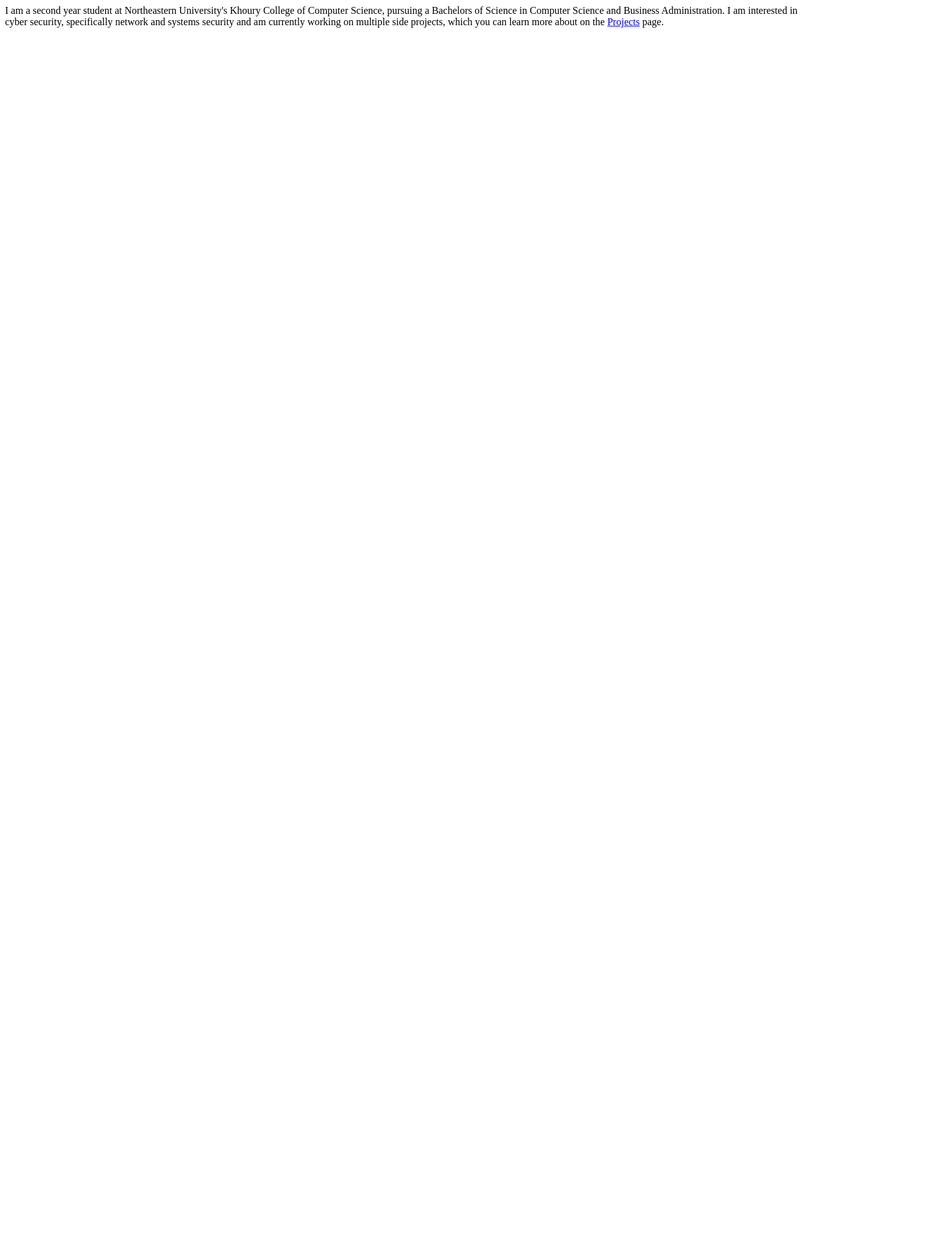
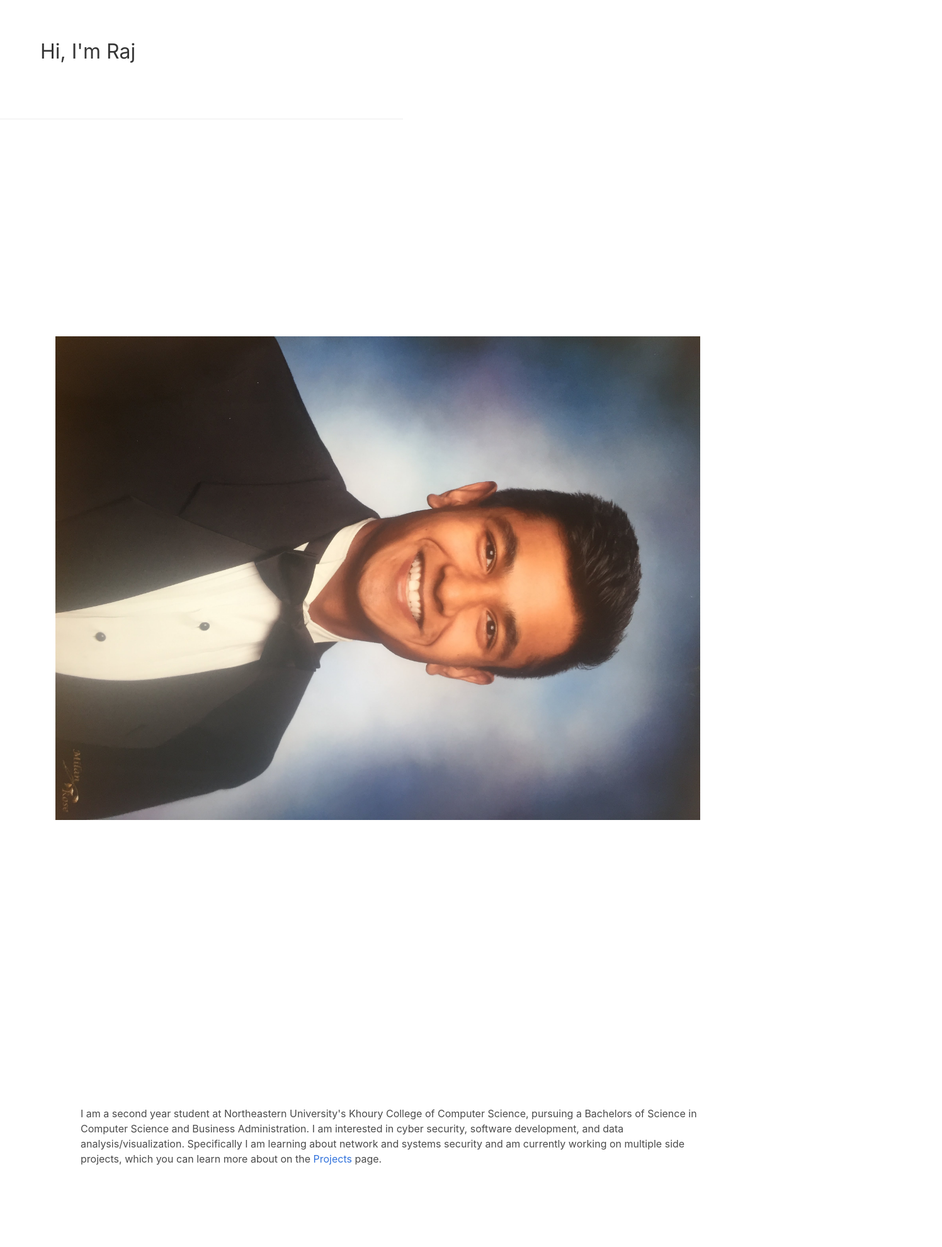
Before and after one commit to rajp33/website, a plain HTML site: page public/html/about.html in a window 1280 px wide. Shown: the whole page at 63% size, 1496 px wide, since content can reach past the window. Before the commit the page ends 800 px from the top, so only its background shows below. Drawn offline with nearby package versions, Linux system fonts and the light colour scheme.

Commit message:
add images and text to about/contact pages

```diff
--- /dev/null
+++ b/public/css/about.css
@@ -0,0 +1,19 @@
+
+h1 {
+  padding: 5% 5%;
+}
+
+.desc {
+  padding: 10% 10%;
+}
+
+img {
+  position: relative;
+  left: calc(25% - 40px);
+  padding-top: 30%;
+  padding-left: 10%;
+  padding-right: 10%;
+  transform: rotate(90deg);
+  height: 100%;
+  width: 80%;
+}
--- /dev/null
+++ b/public/css/contact.css
@@ -0,0 +1,8 @@
+body {
+  text-align: center;
+  padding: 5% 5%;
+}
+
+h1 {
+  font-size: 50px;
+}
--- a/public/html/about.html
+++ b/public/html/about.html
@@ -3,13 +3,23 @@
   <head>
     <meta charset="utf-8">
     <title>Raj Patel | About Me</title>
+    <link rel="stylesheet" href="https://cdnjs.cloudflare.com/ajax/libs/bulma/0.7.5/css/bulma.min.css">
+    <link rel="stylesheet" href="/css/about.css">
   </head>
   <body>
-    <div class="Description">
-    I am a second year student at Northeastern University's Khoury College of Computer Science,
-    pursuing a Bachelors of Science in Computer Science and Business Administration. I am interested
-    in cyber security, specifically network and systems security and am currently working on multiple
-    side projects, which you can learn more about on the <a href="projects.html">Projects</a> page.
+    <div class="title">
+      <h1>Hi, I'm Raj</h1>
+    </div>
+    <hr align="center" width="50%">
+    <img src="/img/me.jpg" alt="Me">
+    <div class="desc">
+      <p class="descriptionText">
+      I am a second year student at Northeastern University's Khoury College of Computer Science,
+      pursuing a Bachelors of Science in Computer Science and Business Administration. I am interested
+      in cyber security, software development, and data analysis/visualization. Specifically I am
+      learning about network and systems security and am currently working on multiple
+      side projects, which you can learn more about on the <a href="projects.html">Projects</a> page.
+      </p>
     </div>
   </body>
 </html>
--- a/public/js/main.js
+++ /dev/null
@@ -1,3 +0,0 @@
-window.onload = function() {
-  document.body.style.height = `$(document.querySelector('img').offsetHeight)px`;
-}
--- a/public/js/projectPage.js
+++ b/public/js/projectPage.js
@@ -14,6 +14,10 @@ function getJSON(path) {
      return JSON.parse(request.responseText);
 }
 
+function showDialog(event) {
+
+}
+
 function createGrid(data, maxCol, parent) {
   var row_count = 0
   //for each data create tile
@@ -27,6 +31,7 @@ function createGrid(data, maxCol, parent) {
     tileparent.classList.add("tile", "is-parent")
     var article = document.createElement("ARTICLE")
     article.classList.add("tile", "is-child", "box")
+    article.addEventLstener("click", showDialog)
 
     var name = document.createElement("P")
     name.textContent = project
```
Also changed, not shown: public/html/contact.html (added, +33 -0 lines), public/html/index.html (+2 -2 lines), public/html/projects.html (+7 -0 lines), public/img/bball1.jpeg (added), public/img/linkedIn.png (added), public/img/me.jpg (added), 3 other files.
